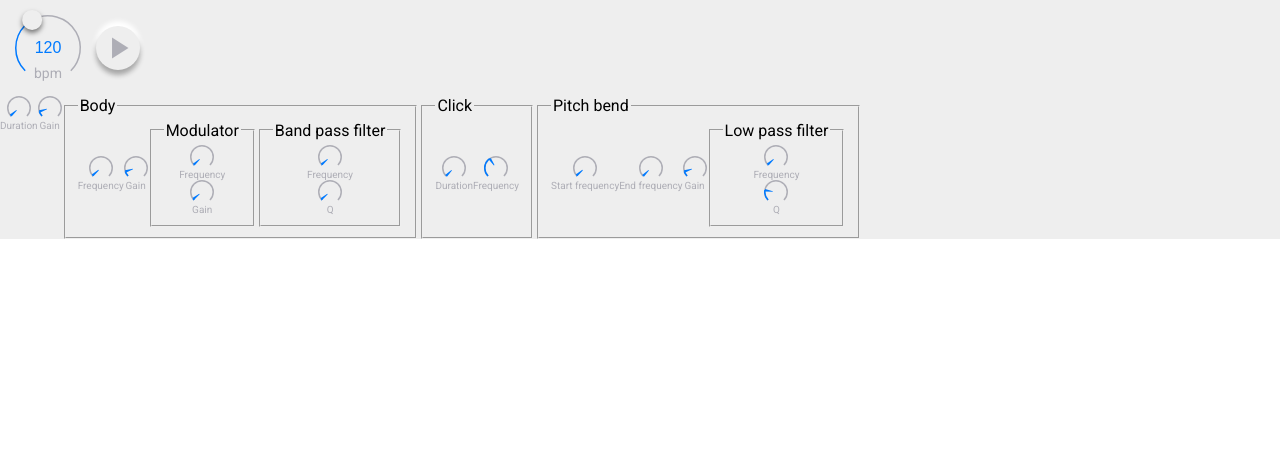
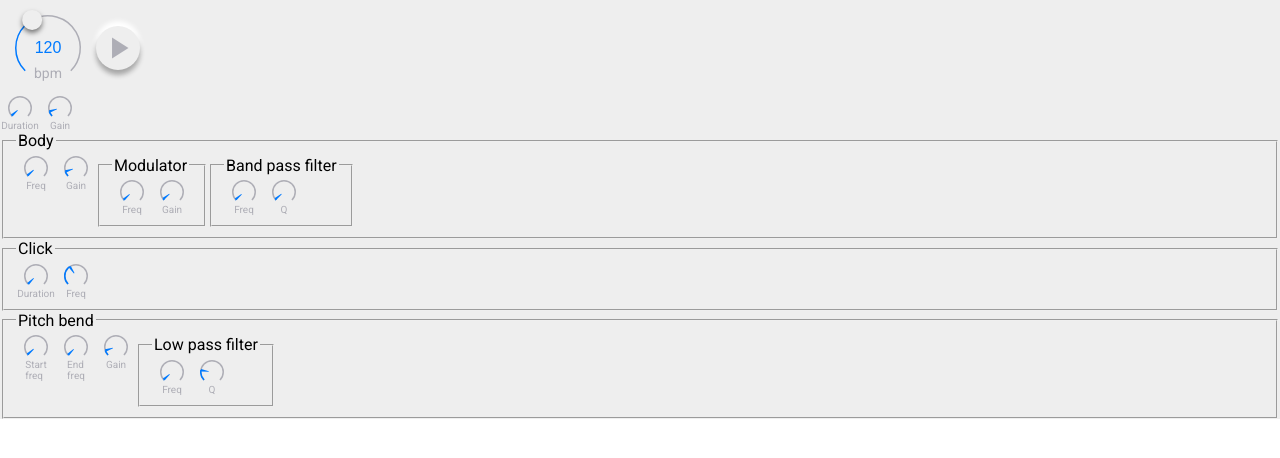
Before and after one commit to Volcomix/jsdaw, a React app: page / in a window 1280 px wide. Shown: the top 458 px of the page. Built offline with nearby package versions, Linux system fonts and the light colour scheme.

Commit message:
Improve alignements and margins

```diff
--- a/src/shared/Card.component.jsx
+++ b/src/shared/Card.component.jsx
@@ -1,16 +1,15 @@
 import React from 'react'
 
 const Card = ({ title, children }) => (
-  <fieldset style={styles.container}>
+  <fieldset>
     <legend>{title}</legend>
-    {children}
+    <div style={styles.container}>{children}</div>
   </fieldset>
 )
 
 const styles = {
   container: {
     display: 'flex',
-    alignItems: 'center',
   },
 }
 
--- a/src/shared/Knob.component.jsx
+++ b/src/shared/Knob.component.jsx
@@ -102,6 +102,8 @@ const styles = {
     position: 'relative',
     width: width,
     height: width,
+    marginLeft: 8,
+    marginRight: 8,
   },
   background: {
     position: 'absolute',
@@ -118,7 +120,6 @@ const styles = {
   label: {
     fontSize: 10,
     color: borderColor,
-    whiteSpace: 'nowrap',
   },
 }
 
--- a/src/synth/BassDrum/BassDrum.component.jsx
+++ b/src/synth/BassDrum/BassDrum.component.jsx
@@ -28,7 +28,8 @@ class BassDrum extends React.Component {
   render() {
     const { duration, gain, body, click, pitchBend } = this.state
     return (
-      <div style={styles.container}>
+      <div>
+        <div style={styles.main}>
           <Knob
             label='Duration'
             step={0.01}
@@ -43,6 +44,7 @@ class BassDrum extends React.Component {
             value={gain}
             onValueChange={value => this.handleKnobChange('gain', value)}
           />
+        </div>
         <Body
           value={body}
           onValueChange={value => this.handlePartChange('body', value)}
@@ -72,7 +74,7 @@ class BassDrum extends React.Component {
 }
 
 const styles = {
-  container: {
+  main: {
     display: 'flex',
   },
 }
--- a/src/synth/BassDrum/Body.component.jsx
+++ b/src/synth/BassDrum/Body.component.jsx
@@ -6,7 +6,7 @@ import Knob from '../../shared/Knob.component'
 const Body = ({ value, onValueChange }) => (
   <Card title='Body'>
     <Knob
-      label='Frequency'
+      label='Freq'
       step={1}
       max={8000}
       value={value.frequency}
@@ -19,10 +19,9 @@ const Body = ({ value, onValueChange }) => (
       value={value.gain}
       onValueChange={gain => onValueChange({ gain })}
     />
-    <fieldset>
-      <legend>Modulator</legend>
+    <Card title='Modulator'>
       <Knob
-        label='Frequency'
+        label='Freq'
         step={1}
         max={8000}
         value={value.modulator.frequency}
@@ -39,11 +38,10 @@ const Body = ({ value, onValueChange }) => (
           modulator: { ...value.modulator, gain }
         })}
       />
-    </fieldset>
-    <fieldset>
-      <legend>Band pass filter</legend>
+    </Card>
+    <Card title='Band pass filter'>
       <Knob
-        label='Frequency'
+        label='Freq'
         step={1}
         max={8000}
         value={value.bandPassFilter.frequency}
@@ -60,7 +58,7 @@ const Body = ({ value, onValueChange }) => (
           bandPassFilter: { ...value.bandPassFilter, Q }
         })}
       />
-    </fieldset>
+    </Card>
   </Card>
 )
 
--- a/src/synth/BassDrum/Click.component.jsx
+++ b/src/synth/BassDrum/Click.component.jsx
@@ -13,7 +13,7 @@ const Click = ({ value, onValueChange }) => (
       onValueChange={duration => onValueChange({ duration })}
     />
     <Knob
-      label='Frequency'
+      label='Freq'
       step={1}
       max={8000}
       value={value.frequency}
--- a/src/synth/BassDrum/PitchBend.component.jsx
+++ b/src/synth/BassDrum/PitchBend.component.jsx
@@ -6,14 +6,14 @@ import Knob from '../../shared/Knob.component'
 const PitchBend = ({ value, onValueChange }) => (
   <Card title='Pitch bend'>
     <Knob
-      label='Start frequency'
+      label={<span>Start<br />freq</span>}
       step={1}
       max={8000}
       value={value.startFrequency}
       onValueChange={startFrequency => onValueChange({ startFrequency })}
     />
     <Knob
-      label='End frequency'
+      label={<span>End<br />freq</span>}
       step={1}
       max={8000}
       value={value.endFrequency}
@@ -26,10 +26,9 @@ const PitchBend = ({ value, onValueChange }) => (
       value={value.gain}
       onValueChange={gain => onValueChange({ gain })}
     />
-    <fieldset>
-      <legend>Low pass filter</legend>
+    <Card title='Low pass filter'>
       <Knob
-        label='Frequency'
+        label='Freq'
         step={1}
         max={8000}
         value={value.lowPassFilter.frequency}
@@ -46,7 +45,7 @@ const PitchBend = ({ value, onValueChange }) => (
           lowPassFilter: { ...value.lowPassFilter, Q }
         })}
       />
-    </fieldset>
+    </Card>
   </Card>
 )
 
```
Lines whose indentation alone changed are shown as unchanged.
